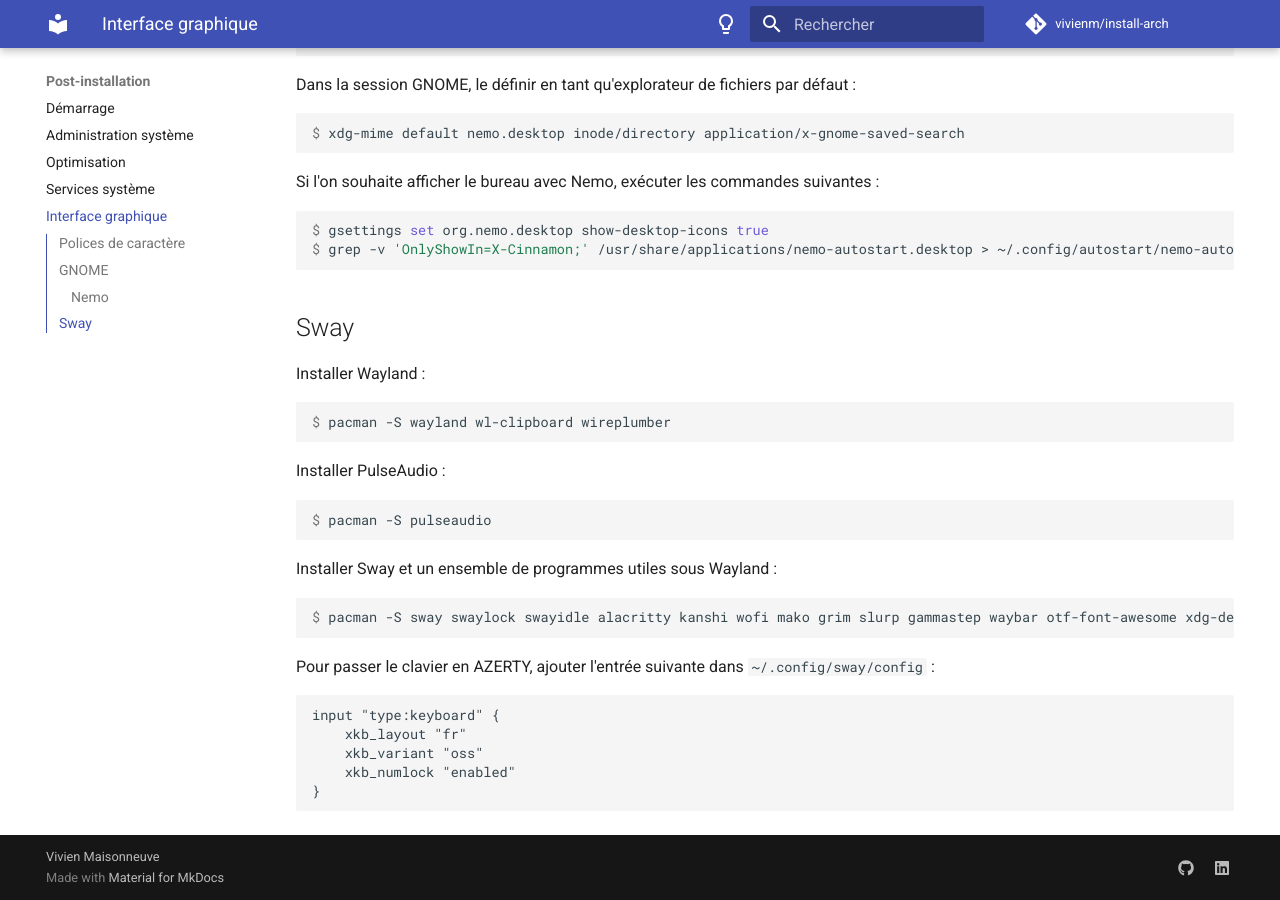
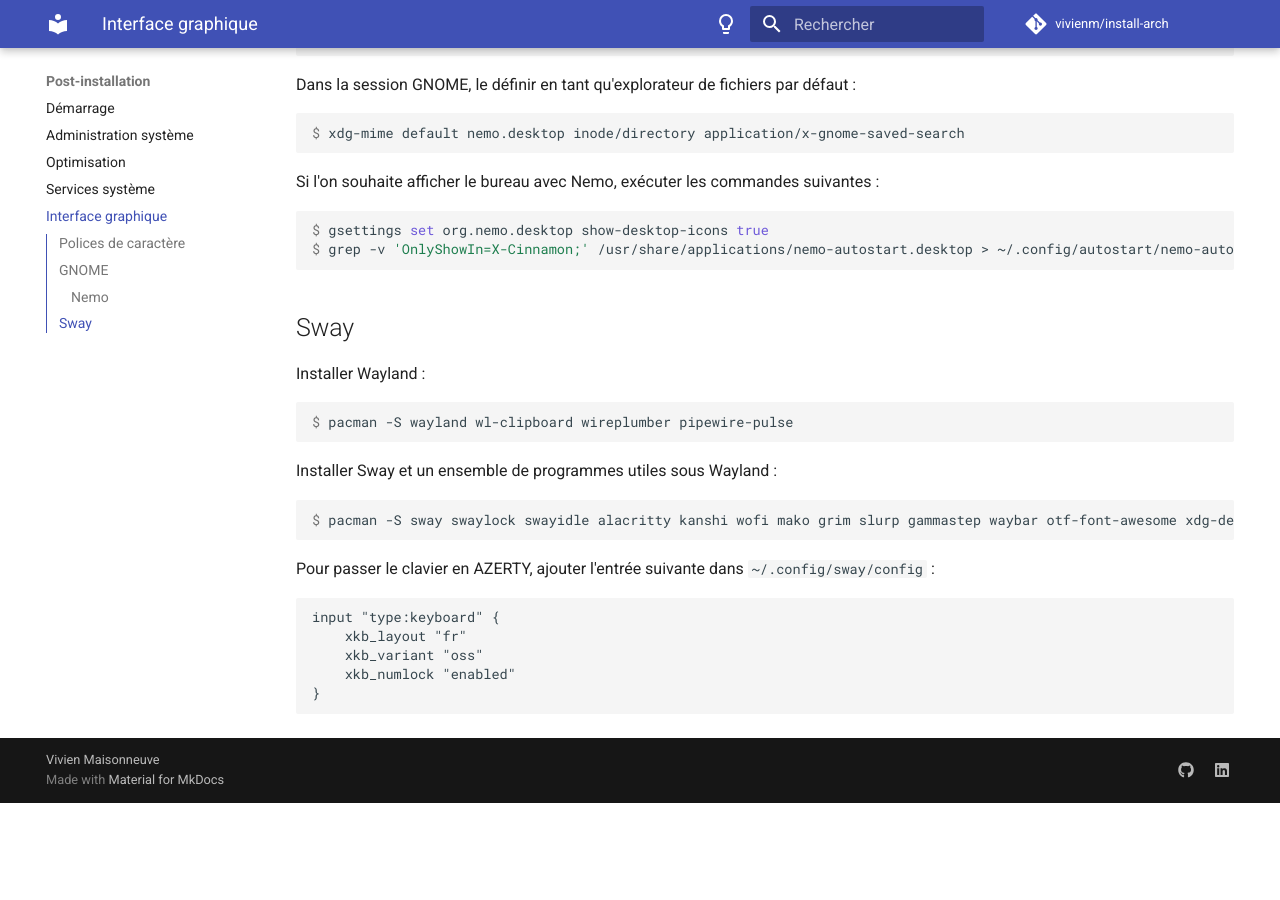
Before and after one commit to vivienm/archlinux-installation, an MkDocs documentation site: the page built from docs/postinstallation/gui.md, in a window 1280 px wide and 900 px high, scrolled down 656 px. Built offline with MkDocs 1.6.1 and Material for MkDocs 9.7.7, drawn with Linux system fonts in a browser that asks for light colours; comment, search, counter and statistics services are not loaded; after the commit the page ends 1459 px from its top, so only the background shows below that.

Commit message:
Replace pulseaudio by pipewire-pulse

````diff
--- a/docs/postinstallation/gui.md
+++ b/docs/postinstallation/gui.md
@@ -43,13 +43,7 @@
 Installer Wayland :
 
 ```console
-$ pacman -S wayland wl-clipboard wireplumber
-```
-
-Installer PulseAudio :
-
-```console
-$ pacman -S pulseaudio
+$ pacman -S wayland wl-clipboard wireplumber pipewire-pulse
 ```
 
 Installer Sway et un ensemble de programmes utiles sous Wayland :
````
